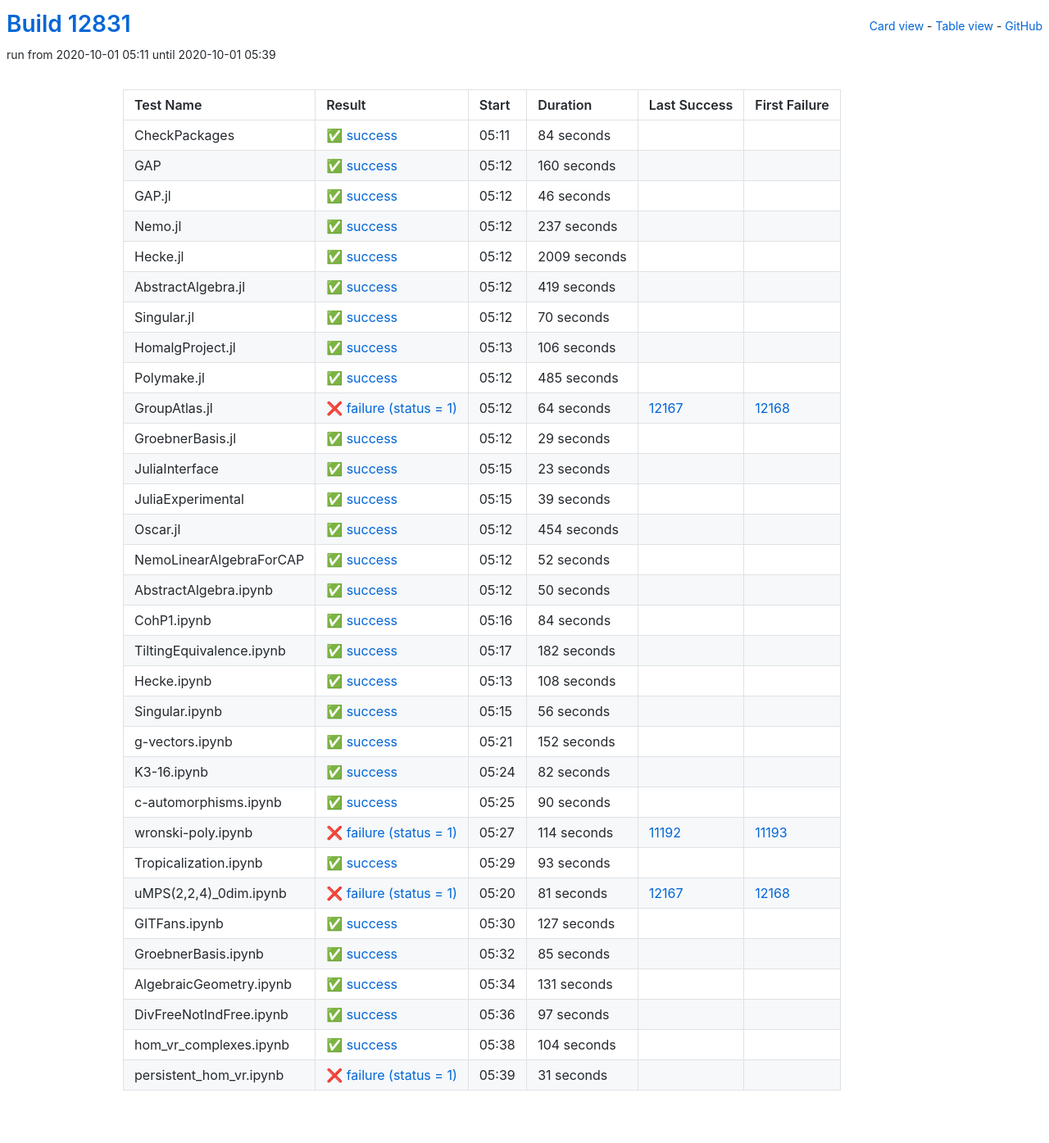
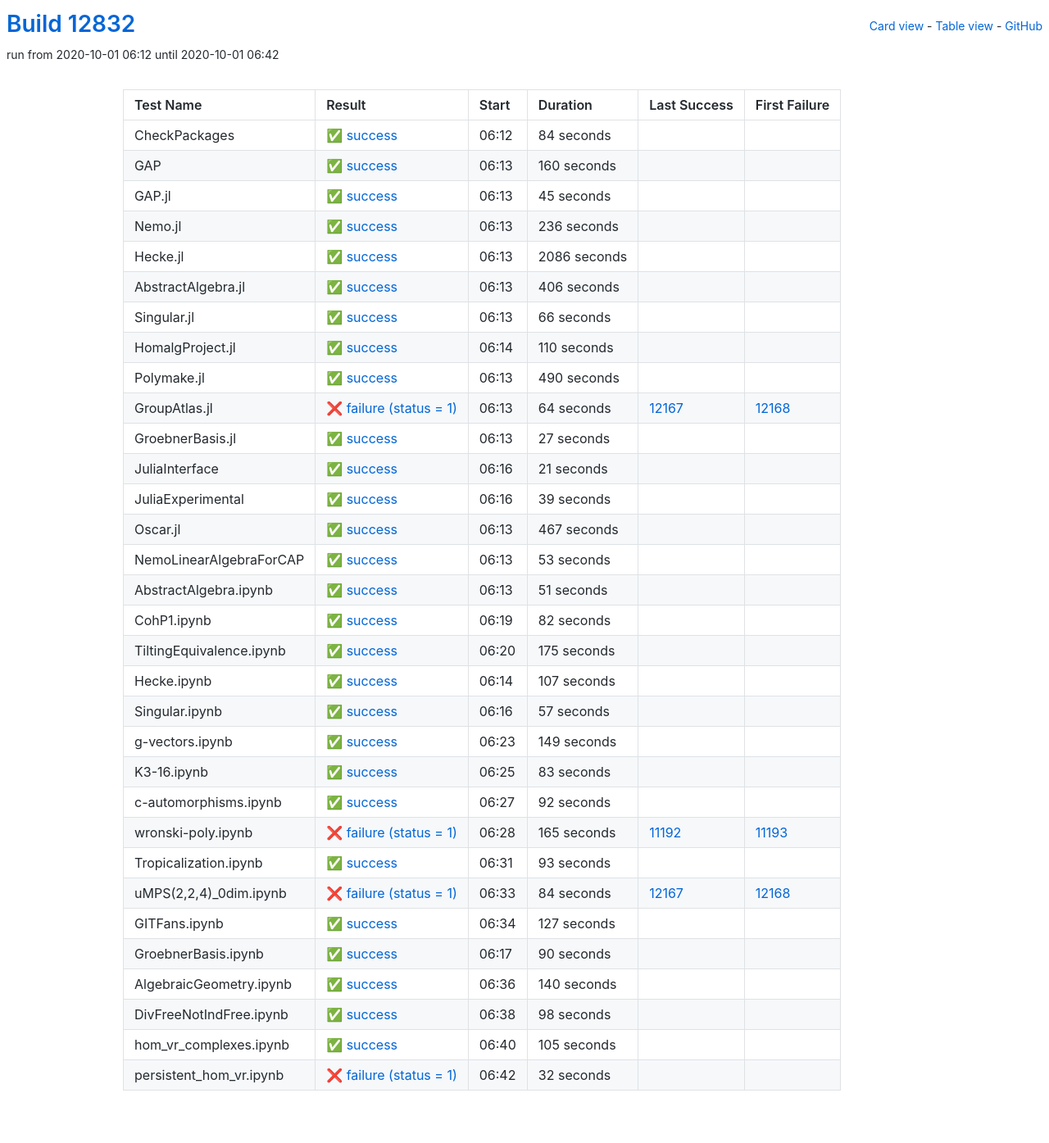
Before and after one commit to oscar-system/oscar-ci-status, a Jekyll site: the page built from table.html, in a window 1280 px wide. Shown: the whole page at 82% size. Built offline with Jekyll 4.4.1, drawn with Linux system fonts in a browser that asks for light colours.

Commit message:
Build #12832

```diff
--- a/_data/ci.yml
+++ b/_data/ci.yml
@@ -1,6 +1,6 @@
 ---
-build: 12831
-build_url: https://oscarci.mathematik.uni-kl.de/job/oscar/12831/
+build: 12832
+build_url: https://oscarci.mathematik.uni-kl.de/job/oscar/12832/
 job: oscar
 organization: oscar-system
 repo: oscar-ci-status
@@ -8,8 +8,8 @@ repourl: https://github.com/oscar-system/oscar-ci-status
 tests:
 - name: CheckPackages
   id: checkpackages
-  log: https://oscarci.mathematik.uni-kl.de/job/oscar/12831/artifact/logs/build-12831/CheckPackages.log
-  start: 2020-10-01 05:11
+  log: https://oscarci.mathematik.uni-kl.de/job/oscar/12832/artifact/logs/build-12832/CheckPackages.log
+  start: 2020-10-01 06:12
   success: true
   exitcode: 0
   status: success
@@ -20,8 +20,8 @@ tests:
   first_failure_url:
 - name: GAP
   id: gap
-  log: https://oscarci.mathematik.uni-kl.de/job/oscar/12831/artifact/logs/build-12831/GAP.log
-  start: 2020-10-01 05:12
+  log: https://oscarci.mathematik.uni-kl.de/job/oscar/12832/artifact/logs/build-12832/GAP.log
+  start: 2020-10-01 06:13
   success: true
   exitcode: 0
   status: success
@@ -32,92 +32,92 @@ tests:
   first_failure_url:
 - name: GAP.jl
   id: gap-jl
-  log: https://oscarci.mathematik.uni-kl.de/job/oscar/12831/artifact/logs/build-12831/GAP.jl.log
-  start: 2020-10-01 05:12
+  log: https://oscarci.mathematik.uni-kl.de/job/oscar/12832/artifact/logs/build-12832/GAP.jl.log
+  start: 2020-10-01 06:13
   success: true
   exitcode: 0
   status: success
-  duration: 46
+  duration: 45
   last_success: false
   last_success_url:
   first_failure: false
   first_failure_url:
 - name: Nemo.jl
   id: nemo-jl
-  log: https://oscarci.mathematik.uni-kl.de/job/oscar/12831/artifact/logs/build-12831/Nemo.jl.log
-  start: 2020-10-01 05:12
+  log: https://oscarci.mathematik.uni-kl.de/job/oscar/12832/artifact/logs/build-12832/Nemo.jl.log
+  start: 2020-10-01 06:13
   success: true
   exitcode: 0
   status: success
-  duration: 237
+  duration: 236
   last_success: false
   last_success_url:
   first_failure: false
   first_failure_url:
 - name: Hecke.jl
   id: hecke-jl
-  log: https://oscarci.mathematik.uni-kl.de/job/oscar/12831/artifact/logs/build-12831/Hecke.jl.log
-  start: 2020-10-01 05:12
+  log: https://oscarci.mathematik.uni-kl.de/job/oscar/12832/artifact/logs/build-12832/Hecke.jl.log
+  start: 2020-10-01 06:13
   success: true
   exitcode: 0
   status: success
-  duration: 2009
+  duration: 2086
   last_success: false
   last_success_url:
   first_failure: false
   first_failure_url:
 - name: AbstractAlgebra.jl
   id: abstractalgebra-jl
-  log: https://oscarci.mathematik.uni-kl.de/job/oscar/12831/artifact/logs/build-12831/AbstractAlgebra.jl.log
-  start: 2020-10-01 05:12
+  log: https://oscarci.mathematik.uni-kl.de/job/oscar/12832/artifact/logs/build-12832/AbstractAlgebra.jl.log
+  start: 2020-10-01 06:13
   success: true
   exitcode: 0
   status: success
-  duration: 419
+  duration: 406
   last_success: false
   last_success_url:
   first_failure: false
   first_failure_url:
 - name: Singular.jl
   id: singular-jl
-  log: https://oscarci.mathematik.uni-kl.de/job/oscar/12831/artifact/logs/build-12831/Singular.jl.log
-  start: 2020-10-01 05:12
+  log: https://oscarci.mathematik.uni-kl.de/job/oscar/12832/artifact/logs/build-12832/Singular.jl.log
+  start: 2020-10-01 06:13
   success: true
   exitcode: 0
   status: success
-  duration: 70
+  duration: 66
   last_success: false
   last_success_url:
   first_failure: false
   first_failure_url:
 - name: HomalgProject.jl
   id: homalgproject-jl
-  log: https://oscarci.mathematik.uni-kl.de/job/oscar/12831/artifact/logs/build-12831/HomalgProject.jl.log
-  start: 2020-10-01 05:13
+  log: https://oscarci.mathematik.uni-kl.de/job/oscar/12832/artifact/logs/build-12832/HomalgProject.jl.log
+  start: 2020-10-01 06:14
   success: true
   exitcode: 0
   status: success
-  duration: 106
+  duration: 110
   last_success: false
   last_success_url:
   first_failure: false
   first_failure_url:
 - name: Polymake.jl
   id: polymake-jl
-  log: https://oscarci.mathematik.uni-kl.de/job/oscar/12831/artifact/logs/build-12831/Polymake.jl.log
-  start: 2020-10-01 05:12
+  log: https://oscarci.mathematik.uni-kl.de/job/oscar/12832/artifact/logs/build-12832/Polymake.jl.log
+  start: 2020-10-01 06:13
   success: true
   exitcode: 0
   status: success
-  duration: 485
+  duration: 490
   last_success: false
   last_success_url:
   first_failure: false
   first_failure_url:
 - name: GroupAtlas.jl
   id: groupatlas-jl
-  log: https://oscarci.mathematik.uni-kl.de/job/oscar/12831/artifact/logs/build-12831/GroupAtlas.jl.log
-  start: 2020-10-01 05:12
+  log: https://oscarci.mathematik.uni-kl.de/job/oscar/12832/artifact/logs/build-12832/GroupAtlas.jl.log
+  start: 2020-10-01 06:13
   success: false
   exitcode: 1
   status: failure
@@ -128,32 +128,32 @@ tests:
   first_failure_url: https://oscarci.mathematik.uni-kl.de/job/oscar/12168/
 - name: GroebnerBasis.jl
   id: groebnerbasis-jl
-  log: https://oscarci.mathematik.uni-kl.de/job/oscar/12831/artifact/logs/build-12831/GroebnerBasis.jl.log
-  start: 2020-10-01 05:12
+  log: https://oscarci.mathematik.uni-kl.de/job/oscar/12832/artifact/logs/build-12832/GroebnerBasis.jl.log
+  start: 2020-10-01 06:13
   success: true
   exitcode: 0
   status: success
-  duration: 29
+  duration: 27
   last_success: false
   last_success_url:
   first_failure: false
   first_failure_url:
 - name: JuliaInterface
   id: juliainterface
-  log: https://oscarci.mathematik.uni-kl.de/job/oscar/12831/artifact/logs/build-12831/JuliaInterface.log
-  start: 2020-10-01 05:15
+  log: https://oscarci.mathematik.uni-kl.de/job/oscar/12832/artifact/logs/build-12832/JuliaInterface.log
+  start: 2020-10-01 06:16
   success: true
   exitcode: 0
   status: success
-  duration: 23
+  duration: 21
   last_success: false
   last_success_url:
   first_failure: false
   first_failure_url:
 - name: JuliaExperimental
   id: juliaexperimental
-  log: https://oscarci.mathematik.uni-kl.de/job/oscar/12831/artifact/logs/build-12831/JuliaExperimental.log
-  start: 2020-10-01 05:15
+  log: https://oscarci.mathematik.uni-kl.de/job/oscar/12832/artifact/logs/build-12832/JuliaExperimental.log
+  start: 2020-10-01 06:16
   success: true
   exitcode: 0
   status: success
@@ -164,104 +164,44 @@ tests:
   first_failure_url:
 - name: Oscar.jl
   id: oscar-jl
-  log: https://oscarci.mathematik.uni-kl.de/job/oscar/12831/artifact/logs/build-12831/Oscar.jl.log
-  start: 2020-10-01 05:12
+  log: https://oscarci.mathematik.uni-kl.de/job/oscar/12832/artifact/logs/build-12832/Oscar.jl.log
+  start: 2020-10-01 06:13
   success: true
   exitcode: 0
   status: success
-  duration: 454
+  duration: 467
   last_success: false
   last_success_url:
   first_failure: false
   first_failure_url:
 - name: NemoLinearAlgebraForCAP
   id: nemolinearalgebraforcap
-  log: https://oscarci.mathematik.uni-kl.de/job/oscar/12831/artifact/logs/build-12831/NemoLinearAlgebraForCAP.log
-  start: 2020-10-01 05:12
+  log: https://oscarci.mathematik.uni-kl.de/job/oscar/12832/artifact/logs/build-12832/NemoLinearAlgebraForCAP.log
+  start: 2020-10-01 06:13
   success: true
   exitcode: 0
   status: success
-  duration: 52
+  duration: 53
   last_success: false
   last_success_url:
   first_failure: false
   first_failure_url:
 - name: AbstractAlgebra.ipynb
   id: abstractalgebra-ipynb
-  log: https://oscarci.mathematik.uni-kl.de/job/oscar/12831/artifact/logs/build-12831/AbstractAlgebra.ipynb.log
-  start: 2020-10-01 05:12
+  log: https://oscarci.mathematik.uni-kl.de/job/oscar/12832/artifact/logs/build-12832/AbstractAlgebra.ipynb.log
+  start: 2020-10-01 06:13
   success: true
   exitcode: 0
   status: success
-  duration: 50
+  duration: 51
   last_success: false
   last_success_url:
   first_failure: false
   first_failure_url:
 - name: CohP1.ipynb
   id: cohp1-ipynb
-  log: https://oscarci.mathematik.uni-kl.de/job/oscar/12831/artifact/logs/build-12831/CohP1.ipynb.log
-  start: 2020-10-01 05:16
-  success: true
-  exitcode: 0
-  status: success
-  duration: 84
-  last_success: false
-  last_success_url:
-  first_failure: false
-  first_failure_url:
-- name: TiltingEquivalence.ipynb
-  id: tiltingequivalence-ipynb
-  log: https://oscarci.mathematik.uni-kl.de/job/oscar/12831/artifact/logs/build-12831/TiltingEquivalence.ipynb.log
-  start: 2020-10-01 05:17
-  success: true
-  exitcode: 0
-  status: success
-  duration: 182
-  last_success: false
-  last_success_url:
-  first_failure: false
-  first_failure_url:
-- name: Hecke.ipynb
-  id: hecke-ipynb
-  log: https://oscarci.mathematik.uni-kl.de/job/oscar/12831/artifact/logs/build-12831/Hecke.ipynb.log
-  start: 2020-10-01 05:13
-  success: true
-  exitcode: 0
-  status: success
-  duration: 108
-  last_success: false
-  last_success_url:
-  first_failure: false
-  first_failure_url:
-- name: Singular.ipynb
-  id: singular-ipynb
-  log: https://oscarci.mathematik.uni-kl.de/job/oscar/12831/artifact/logs/build-12831/Singular.ipynb.log
-  start: 2020-10-01 05:15
-  success: true
-  exitcode: 0
-  status: success
-  duration: 56
-  last_success: false
-  last_success_url:
-  first_failure: false
-  first_failure_url:
-- name: g-vectors.ipynb
-  id: g-vectors-ipynb
-  log: https://oscarci.mathematik.uni-kl.de/job/oscar/12831/artifact/logs/build-12831/g-vectors.ipynb.log
-  start: 2020-10-01 05:21
-  success: true
-  exitcode: 0
-  status: success
-  duration: 152
-  last_success: false
-  last_success_url:
-  first_failure: false
-  first_failure_url:
-- name: K3-16.ipynb
-  id: k3-16-ipynb
-  log: https://oscarci.mathematik.uni-kl.de/job/oscar/12831/artifact/logs/build-12831/K3-16.ipynb.log
-  start: 2020-10-01 05:24
+  log: https://oscarci.mathematik.uni-kl.de/job/oscar/12832/artifact/logs/build-12832/CohP1.ipynb.log
+  start: 2020-10-01 06:19
   success: true
   exitcode: 0
   status: success
@@ -270,34 +210,94 @@ tests:
   last_success_url:
   first_failure: false
   first_failure_url:
-- name: c-automorphisms.ipynb
-  id: c-automorphisms-ipynb
-  log: https://oscarci.mathematik.uni-kl.de/job/oscar/12831/artifact/logs/build-12831/c-automorphisms.ipynb.log
-  start: 2020-10-01 05:25
+- name: TiltingEquivalence.ipynb
+  id: tiltingequivalence-ipynb
+  log: https://oscarci.mathematik.uni-kl.de/job/oscar/12832/artifact/logs/build-12832/TiltingEquivalence.ipynb.log
+  start: 2020-10-01 06:20
   success: true
   exitcode: 0
   status: success
-  duration: 90
+  duration: 175
+  last_success: false
+  last_success_url:
+  first_failure: false
+  first_failure_url:
+- name: Hecke.ipynb
+  id: hecke-ipynb
+  log: https://oscarci.mathematik.uni-kl.de/job/oscar/12832/artifact/logs/build-12832/Hecke.ipynb.log
+  start: 2020-10-01 06:14
+  success: true
+  exitcode: 0
+  status: success
+  duration: 107
+  last_success: false
+  last_success_url:
+  first_failure: false
+  first_failure_url:
+- name: Singular.ipynb
+  id: singular-ipynb
+  log: https://oscarci.mathematik.uni-kl.de/job/oscar/12832/artifact/logs/build-12832/Singular.ipynb.log
+  start: 2020-10-01 06:16
+  success: true
+  exitcode: 0
+  status: success
+  duration: 57
+  last_success: false
+  last_success_url:
+  first_failure: false
+  first_failure_url:
+- name: g-vectors.ipynb
+  id: g-vectors-ipynb
+  log: https://oscarci.mathematik.uni-kl.de/job/oscar/12832/artifact/logs/build-12832/g-vectors.ipynb.log
+  start: 2020-10-01 06:23
+  success: true
+  exitcode: 0
+  status: success
+  duration: 149
+  last_success: false
+  last_success_url:
+  first_failure: false
+  first_failure_url:
+- name: K3-16.ipynb
+  id: k3-16-ipynb
+  log: https://oscarci.mathematik.uni-kl.de/job/oscar/12832/artifact/logs/build-12832/K3-16.ipynb.log
+  start: 2020-10-01 06:25
+  success: true
+  exitcode: 0
+  status: success
+  duration: 83
+  last_success: false
+  last_success_url:
+  first_failure: false
+  first_failure_url:
+- name: c-automorphisms.ipynb
+  id: c-automorphisms-ipynb
+  log: https://oscarci.mathematik.uni-kl.de/job/oscar/12832/artifact/logs/build-12832/c-automorphisms.ipynb.log
+  start: 2020-10-01 06:27
+  success: true
+  exitcode: 0
+  status: success
+  duration: 92
   last_success: false
   last_success_url:
   first_failure: false
   first_failure_url:
 - name: wronski-poly.ipynb
   id: wronski-poly-ipynb
-  log: https://oscarci.mathematik.uni-kl.de/job/oscar/12831/artifact/logs/build-12831/wronski-poly.ipynb.log
-  start: 2020-10-01 05:27
+  log: https://oscarci.mathematik.uni-kl.de/job/oscar/12832/artifact/logs/build-12832/wronski-poly.ipynb.log
+  start: 2020-10-01 06:28
   success: false
   exitcode: 1
   status: failure
-  duration: 114
+  duration: 165
   last_success: 11192
   last_success_url: https://oscarci.mathematik.uni-kl.de/job/oscar/11192/
   first_failure: 11193
   first_failure_url: https://oscarci.mathematik.uni-kl.de/job/oscar/11193/
 - name: Tropicalization.ipynb
   id: tropicalization-ipynb
-  log: https://oscarci.mathematik.uni-kl.de/job/oscar/12831/artifact/logs/build-12831/Tropicalization.ipynb.log
-  start: 2020-10-01 05:29
+  log: https://oscarci.mathematik.uni-kl.de/job/oscar/12832/artifact/logs/build-12832/Tropicalization.ipynb.log
+  start: 2020-10-01 06:31
   success: true
   exitcode: 0
   status: success
@@ -308,20 +308,20 @@ tests:
   first_failure_url:
 - name: uMPS(2,2,4)_0dim.ipynb
   id: umps-2-2-4-0dim-ipynb
-  log: https://oscarci.mathematik.uni-kl.de/job/oscar/12831/artifact/logs/build-12831/uMPS-2-2-4-_0dim.ipynb.log
-  start: 2020-10-01 05:20
+  log: https://oscarci.mathematik.uni-kl.de/job/oscar/12832/artifact/logs/build-12832/uMPS-2-2-4-_0dim.ipynb.log
+  start: 2020-10-01 06:33
   success: false
   exitcode: 1
   status: failure
-  duration: 81
+  duration: 84
   last_success: 12167
   last_success_url: https://oscarci.mathematik.uni-kl.de/job/oscar/12167/
   first_failure: 12168
   first_failure_url: https://oscarci.mathematik.uni-kl.de/job/oscar/12168/
 - name: GITFans.ipynb
   id: gitfans-ipynb
-  log: https://oscarci.mathematik.uni-kl.de/job/oscar/12831/artifact/logs/build-12831/GITFans.ipynb.log
-  start: 2020-10-01 05:30
+  log: https://oscarci.mathematik.uni-kl.de/job/oscar/12832/artifact/logs/build-12832/GITFans.ipynb.log
+  start: 2020-10-01 06:34
   success: true
   exitcode: 0
   status: success
@@ -332,60 +332,60 @@ tests:
   first_failure_url:
 - name: GroebnerBasis.ipynb
   id: groebnerbasis-ipynb
-  log: https://oscarci.mathematik.uni-kl.de/job/oscar/12831/artifact/logs/build-12831/GroebnerBasis.ipynb.log
-  start: 2020-10-01 05:32
+  log: https://oscarci.mathematik.uni-kl.de/job/oscar/12832/artifact/logs/build-12832/GroebnerBasis.ipynb.log
+  start: 2020-10-01 06:17
   success: true
   exitcode: 0
   status: success
-  duration: 85
+  duration: 90
   last_success: false
   last_success_url:
   first_failure: false
   first_failure_url:
 - name: AlgebraicGeometry.ipynb
   id: algebraicgeometry-ipynb
-  log: https://oscarci.mathematik.uni-kl.de/job/oscar/12831/artifact/logs/build-12831/AlgebraicGeometry.ipynb.log
-  start: 2020-10-01 05:34
+  log: https://oscarci.mathematik.uni-kl.de/job/oscar/12832/artifact/logs/build-12832/AlgebraicGeometry.ipynb.log
+  start: 2020-10-01 06:36
   success: true
   exitcode: 0
   status: success
-  duration: 131
+  duration: 140
   last_success: false
   last_success_url:
   first_failure: false
   first_failure_url:
 - name: DivFreeNotIndFree.ipynb
   id: divfreenotindfree-ipynb
-  log: https://oscarci.mathematik.uni-kl.de/job/oscar/12831/artifact/logs/build-12831/DivFreeNotIndFree.ipynb.log
-  start: 2020-10-01 05:36
+  log: https://oscarci.mathematik.uni-kl.de/job/oscar/12832/artifact/logs/build-12832/DivFreeNotIndFree.ipynb.log
+  start: 2020-10-01 06:38
   success: true
   exitcode: 0
   status: success
-  duration: 97
+  duration: 98
   last_success: false
   last_success_url:
   first_failure: false
   first_failure_url:
 - name: hom_vr_complexes.ipynb
   id: hom-vr-complexes-ipynb
-  log: https://oscarci.mathematik.uni-kl.de/job/oscar/12831/artifact/logs/build-12831/hom_vr_complexes.ipynb.log
-  start: 2020-10-01 05:38
+  log: https://oscarci.mathematik.uni-kl.de/job/oscar/12832/artifact/logs/build-12832/hom_vr_complexes.ipynb.log
+  start: 2020-10-01 06:40
   success: true
   exitcode: 0
   status: success
-  duration: 104
+  duration: 105
   last_success: false
   last_success_url:
   first_failure: false
   first_failure_url:
 - name: persistent_hom_vr.ipynb
   id: persistent-hom-vr-ipynb
-  log: https://oscarci.mathematik.uni-kl.de/job/oscar/12831/artifact/logs/build-12831/persistent_hom_vr.ipynb.log
-  start: 2020-10-01 05:39
+  log: https://oscarci.mathematik.uni-kl.de/job/oscar/12832/artifact/logs/build-12832/persistent_hom_vr.ipynb.log
+  start: 2020-10-01 06:42
   success: false
   exitcode: 1
   status: failure
-  duration: 31
+  duration: 32
   last_success: false
   last_success_url:
   first_failure: false
```
Also changed, not shown: README.md.
